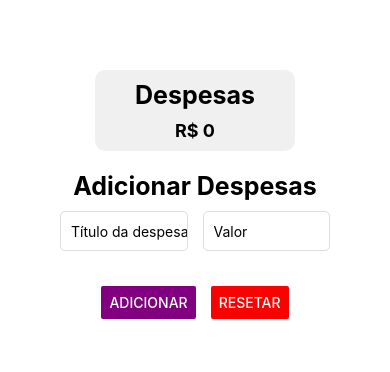
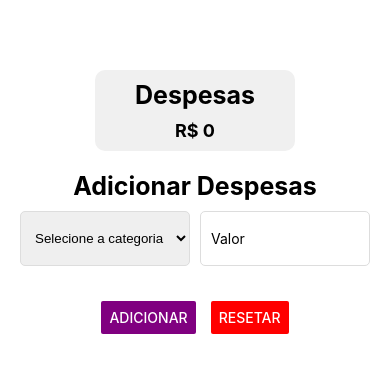
Before and after one commit to luisa-diniz/finances-app, a React Native app: screen / in a window 390 px wide. Shown: the top 372 px of the page. Built offline with nearby package versions, Linux system fonts and the light colour scheme.

Commit message:
making title being pre selected categories insteade of and input field

```diff
--- a/package.json
+++ b/package.json
@@ -12,6 +12,7 @@
   "dependencies": {
     "@expo/metro-runtime": "~4.0.0",
     "@react-native-async-storage/async-storage": "^2.1.0",
+    "@react-native-picker/picker": "^2.10.2",
     "expo": "~52.0.17",
     "expo-status-bar": "~2.0.0",
     "react": "18.3.1",
--- a/src/components/Main/index.tsx
+++ b/src/components/Main/index.tsx
@@ -1,12 +1,16 @@
 import React, { useState, useEffect } from 'react';
 import { StyleSheet, Text, View, TextInput, Button, FlatList, Alert } from 'react-native';
+import { Picker } from '@react-native-picker/picker';
 import AsyncStorage from '@react-native-async-storage/async-storage';
 
 export default function Home() {
-  const [title, setTitle] = useState('');
+  const [category, setCategory] = useState('');
+  const [expense, setExpense] = useState('');
   const [total, setTotal] = useState(0);
-  const [expense, setExpense] = useState('');
-  const [expensesList, setExpensesList] = useState<{ title: string, value: string }[]>([]);
+  const [expensesList, setExpensesList] = useState<{ category: string, value: string }[]>([]);
+
+  // Lista de categorias pré-definidas
+  const categories = ['Alimentação', 'Transporte', 'Saúde', 'Lazer', 'Outros'];
 
   // Recuperar a lista de despesas ao carregar o app
   const loadExpenses = async () => {
@@ -21,7 +25,7 @@ export default function Home() {
   };
 
   // Salvar lista de despesas no AsyncStorage
-  const saveExpenses = async (newExpensesList: { title: string, value: string }[]) => {
+  const saveExpenses = async (newExpensesList: { category: string, value: string }[]) => {
     try {
       await AsyncStorage.setItem('expenses', JSON.stringify(newExpensesList));
     } catch (error) {
@@ -30,7 +34,7 @@ export default function Home() {
   };
 
   // Função para calcular o total das despesas
-  const calculateTotal = (expenses: { title: string, value: string }[]) => {
+  const calculateTotal = (expenses: { category: string, value: string }[]) => {
     const totalSum = expenses.reduce((sum, expense) => sum + parseFloat(expense.value), 0);
     setTotal(totalSum);
   };
@@ -40,18 +44,19 @@ export default function Home() {
   }, []);
 
   const addExpense = () => {
-    if (title.trim() !== '' && !isNaN(Number(expense)) && expense.trim() !== '') {
-      const newExpense = { title, value: expense };
+    if (!isNaN(Number(expense)) && expense.trim() !== '') {
+      const newExpense = { category, value: expense };
       const updatedExpenses = [...expensesList, newExpense];
       setExpensesList(updatedExpenses);
       saveExpenses(updatedExpenses); // Salva a lista atualizada no AsyncStorage
-      setTitle('');
       setExpense('');
+      setCategory('');
       calculateTotal(updatedExpenses);
     } else {
-      alert('Por favor, insira um título válido e um valor numérico válido para a despesa.');
+      alert('Por favor, selecione uma categoria e insira um valor numérico válido para a despesa.');
     }
   };
+
   const clearList = async () => {
     try {
       await AsyncStorage.clear();
@@ -60,8 +65,7 @@ export default function Home() {
     } catch (error) {
       console.error('Error clearing expenses:', error);
     }
-  }
-
+  };
 
   return (
     <View style={styles.container}>
@@ -71,12 +75,16 @@ export default function Home() {
       </View>
       <Text style={styles.headerText}>Adicionar Despesas</Text>
       <View style={styles.inputContainer}>
-        <TextInput
+        <Picker
+          selectedValue={category}
           style={styles.inputBox}
-          placeholder="Título da despesa"
-          value={title}
-          onChangeText={setTitle}
-        />
+          onValueChange={(itemValue) => setCategory(itemValue)}
+        >
+          <Picker.Item label="Selecione a categoria" value="" />
+          {categories.map((cat, index) => (
+            <Picker.Item key={index} label={cat} value={cat} />
+          ))}
+        </Picker>
         <TextInput
           style={styles.inputBox}
           placeholder="Valor"
@@ -94,14 +102,13 @@ export default function Home() {
         data={expensesList}
         renderItem={({ item }) => (
           <View style={styles.itemContainer}>
-            <Text style={styles.itemTitle}>{item.title}</Text>
+            <Text style={styles.itemTitle}>{item.category}</Text>
             <Text style={styles.itemValue}>R$ {item.value}</Text>
           </View>
         )}
         keyExtractor={(item, index) => index.toString()}
-        />
-      </View>
-
+      />
+    </View>
   );
 }
 
@@ -133,14 +140,13 @@ const styles = StyleSheet.create({
   },
   inputContainer: {
     display: 'flex',
-    gap: 15,
+    gap: 10,
     flexDirection: 'row',
     alignItems: 'center',
-    paddingHorizontal: 40,
     marginBottom: 20,
   },
   inputBox: {
-    height: 40,
+    height: 55,
     borderColor: '#ddd',
     borderWidth: 1,
     width: '50%',
@@ -164,7 +170,7 @@ const styles = StyleSheet.create({
     flexDirection: 'row',
     justifyContent: 'space-between',
     alignItems: 'center',
-    width: '100%'
+    width: '100%',
   },
   itemTitle: {
     fontSize: 18,
@@ -174,4 +180,12 @@ const styles = StyleSheet.create({
     fontSize: 18,
     color: '#800080',
   },
+  picker: {
+    width: '70%',  // Ajusta a largura do Picker para não ser cortado
+    height: 40,
+    borderColor: '#ddd',
+    borderWidth: 1,
+    marginBottom: 15,
+    borderRadius: 5,
+  },
 });
```
Also changed, not shown: 1 other file (tests, documents, lock files or other folders).
